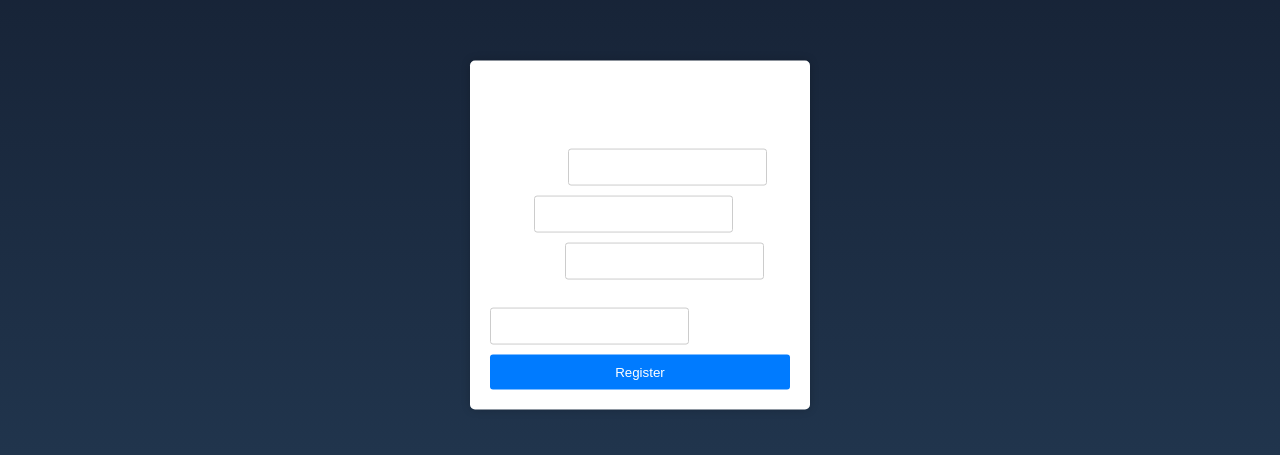
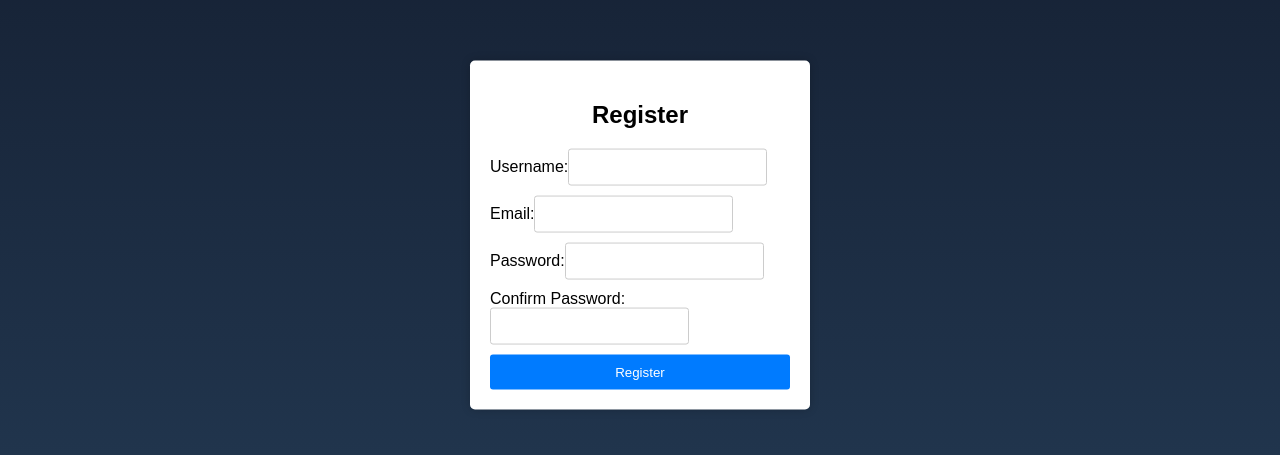
Before and after one commit to AJKimbrough/phase-4-project-4-2, a React (Create React App) app in the folder client/: page /register in a window 1280 px wide. Shown: the part 165-620 px from the top of the page. Built offline with nearby package versions, Linux system fonts and the light colour scheme; no server answers.

Commit message:
delete style

```diff
--- a/client/src/components/Register.js
+++ b/client/src/components/Register.js
@@ -60,10 +60,10 @@ const handleSubmit = (e) => {
         <>
         <div className="overlay"></div>
         <div className="registration-modal">
-            <h2 style={registerStyle}>Register</h2>
+            <h2>Register</h2>
             <form onSubmit={handleSubmit}>
                 <div>
-                    <label style={registerStyle}>Username:</label>
+                    <label>Username:</label>
                     <input
                         type="text"
                         name="username"
@@ -73,7 +73,7 @@ const handleSubmit = (e) => {
                     />
                 </div>
                 <div>
-                    <label style={registerStyle}>Email:</label>
+                    <label>Email:</label>
                     <input
                         type="email"
                         name="email"
@@ -83,7 +83,7 @@ const handleSubmit = (e) => {
                     />
                 </div>
                 <div>
-                    <label style={registerStyle}>Password:</label>
+                    <label>Password:</label>
                     <input
                         type="password"
                         name="password"
@@ -93,7 +93,7 @@ const handleSubmit = (e) => {
                     />
                 </div>
                 <div>
-                    <label style={registerStyle}>Confirm Password:</label>
+                    <label>Confirm Password:</label>
                     <input
                         type="password"
                         name="confirmPassword"
```
